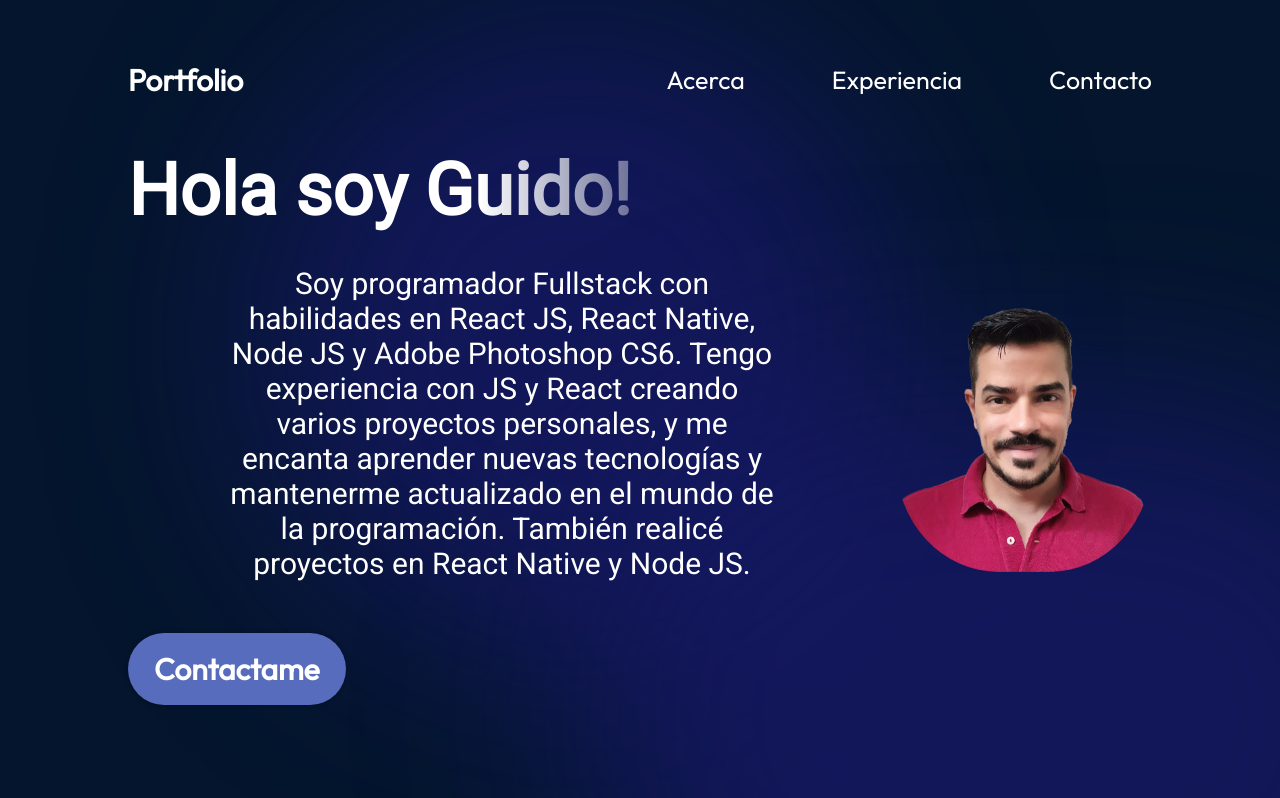
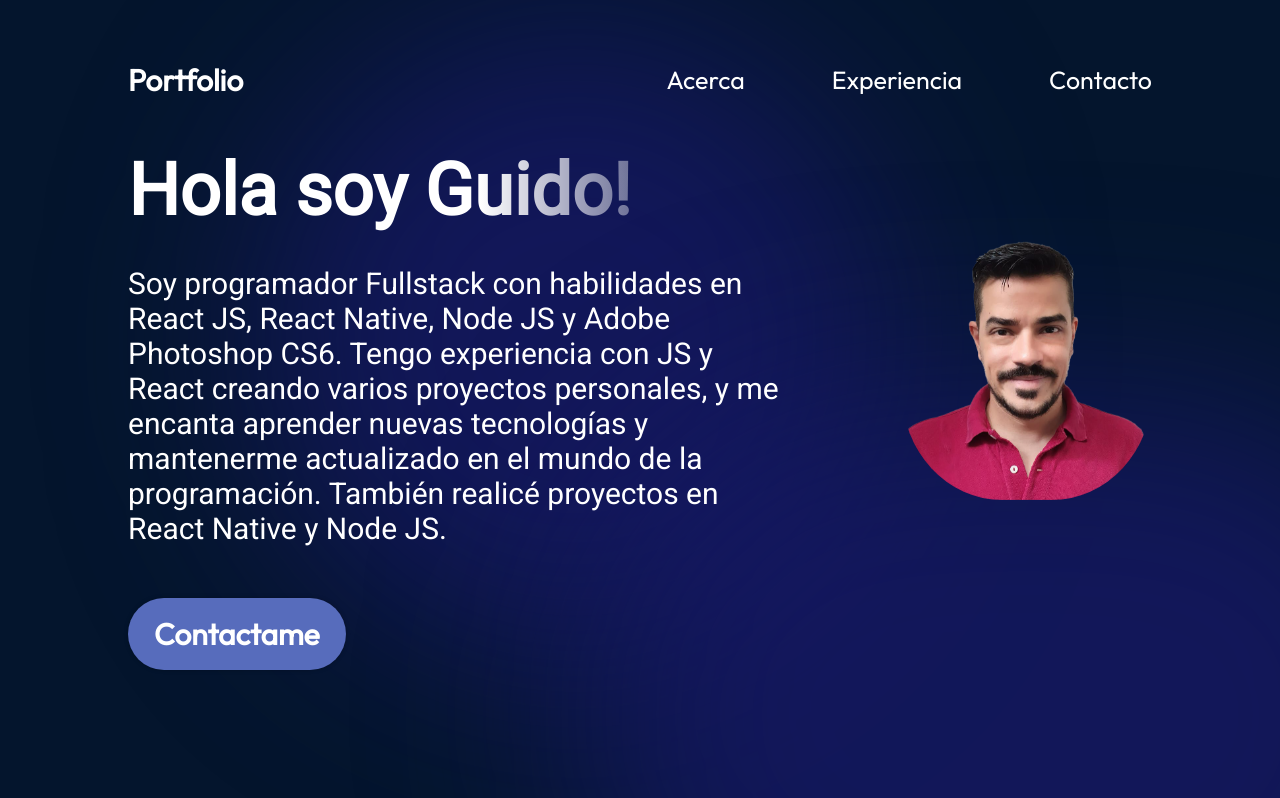
Before and after one commit to guidogattas/portfolio-guido-gattas, a React (Vite) app: page / in a window 1280 px wide. Shown: the top 798 px of the page. Built offline with nearby package versions, Linux system fonts and the light colour scheme.

Commit message:
[FIX] Text align and buttons sizes

```diff
--- a/src/components/About/About.module.css
+++ b/src/components/About/About.module.css
@@ -75,19 +75,23 @@
   margin-left: 20px;
 }
 
+
+
 .aboutItemText a {
 
   text-decoration: none;
   color: var(--color-text);
-  background-color: var(--color-secondary);
-  border-radius: 80%;
-  padding: 10px 20px;
-  text-align: center;
+  font-size: 14px;
+  font-weight: 600;
+  border-radius: 100px;
+  background: var(--color-primary);
+  padding: 12px 22px;
   transition: 0.5s;
 }
 
 .aboutItemText a:hover {
-  background-color: var(--color-primary);
+  color: var(--color-primary);
+  background: var(--color-text);
 }
 
 .aboutItem p {
--- a/src/components/Hero/Hero.module.css
+++ b/src/components/Hero/Hero.module.css
@@ -6,8 +6,8 @@
     align-items: center;
     justify-content: space-between;
     z-index: 1;
-    margin: 49px 10% 0;
-    text-align: center;
+    margin: 49px 10% 0 10%;
+    text-align: left;
 }
 
 .content {
@@ -33,7 +33,6 @@
     font-family: var(--font-roboto);
     margin-bottom: 52px;
     padding-right: 100px;
-    padding-left: 100px;
 }
 
 .contact {
@@ -47,6 +46,12 @@
     box-shadow: 0 0 4px 0 rgba(0,0,0,0.25);
 }
 
+.contact:hover {
+    color: var(--color-primary);
+    background: var(--color-text);
+}
+
+
 .heroImg {
     width: 50%;
     height: 50%;
@@ -57,10 +62,9 @@
     animation-timing-function: ease-in-out;
     border-radius: 40%;
     width: 25%;
-    max-width: 350px;
-    max-height: 400px;
-    margin-left: 20px
-
+    min-width: 250px;
+    margin-left: 20px;
+    margin-bottom: 10%;
 }
 
 @keyframes floating {
--- a/src/components/Navbar/Navbar.module.css
+++ b/src/components/Navbar/Navbar.module.css
@@ -33,6 +33,11 @@
     color: var(--color-text);
     text-decoration: none;
 }
+
+.menuItems a:hover {
+    color: var(--color-primary);
+}
+
 
 .menuBtn {
     display: none
--- a/src/components/Projects/ProjectCard.module.css
+++ b/src/components/Projects/ProjectCard.module.css
@@ -72,11 +72,11 @@
 .link {
     text-decoration: none;
     color: var(--color-text);
-    font-size: 30px;
+    font-size: 25px;
     font-weight: 600;
     border-radius: 100px;
     background: var(--color-primary);
-    padding: 1px 22px;
+    padding: 12px 22px;
     transition: 0.5s;
 }
 
@@ -98,7 +98,6 @@
 
 @media screen and (max-width: 830px) {
     .container {
-        /* max-width: 350px; */
         height: auto;
     }
 
--- a/src/components/Projects/Projects.module.css
+++ b/src/components/Projects/Projects.module.css
@@ -12,6 +12,7 @@
     font-weight: 700;
     letter-spacing: 1.75px;
     text-transform: uppercase;
+    text-align: center;
 }
 
 .projects {
@@ -24,9 +25,3 @@
     gap: 15px;
     width: 100%;
 }
-
-@media screen and (max-width: 830px) {
-.title {
-    text-align: center;
-}
-}
```
